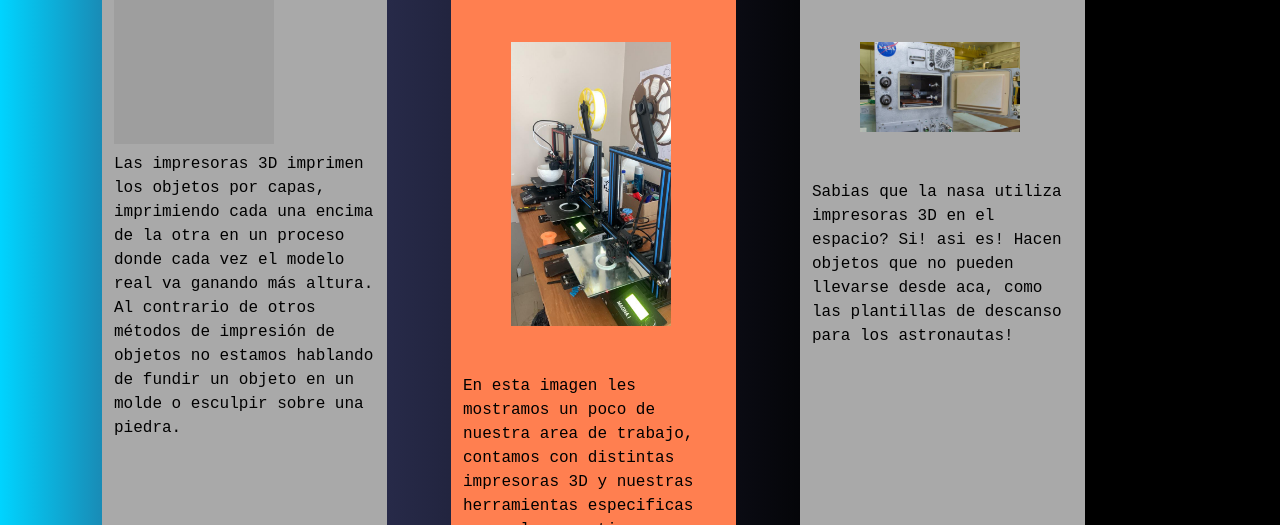
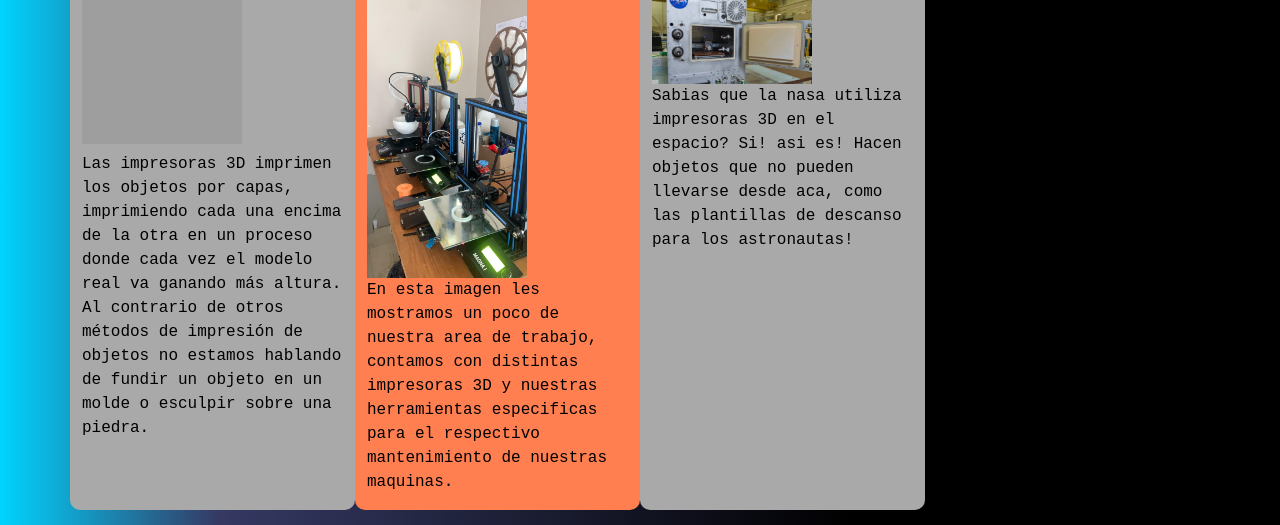
Before and after one commit to GonzaloCorrad1/CoderHouse, a website: page index.html in a window 1280 px wide. Shown: the part 577-1102 px from the top of the page. Drawn offline with nearby package versions, Linux system fonts and the light colour scheme; grey boxes are pictures that could not be loaded.

Commit message:
correcciones

```diff
--- a/css/style.css
+++ b/css/style.css
@@ -62,7 +62,7 @@ img {
 .funcionamiento {
   background-color: darkgray;
   border-radius: 10px;
-  margin: 1rem 2rem;
+  margin: 1rem 0rem;
 }
 
 .funcionamiento p {
@@ -73,7 +73,7 @@ img {
 .taller {
   background-color: coral;
   border-radius: 10px;
-  margin: 1rem 2rem;
+  margin: 1rem 0rem;
 }
 
 .taller p {
@@ -84,7 +84,7 @@ img {
 .datos {
   background-color: darkgray;
   border-radius: 10px;
-  margin: 1rem 2rem;
+  margin: 1rem 0rem;
 }
 
 .datos p {
@@ -304,12 +304,6 @@ main .multimedia h2 p {
   margin: 2rem;
 }
 
-main .multimedia img {
-  margin: 3rem;
-}
 
-main .multimedia .funcionamiento-video {
-  margin: 3rem;
-}
 
 /*# sourceMappingURL=style.css.map */
--- a/index.html
+++ b/index.html
@@ -4,6 +4,8 @@
     <meta charset="UTF-8">
     <meta http-equiv="X-UA-Compatible" content="IE=edge">
     <meta name="viewport" content="width=device-width, initial-scale=1.0">
+    <meta name="description" content="Pagina WEB de un emprendimiento de impresoras 3D, cuenta con catalogo y pagina de contacto para realizar consultas, sugerencias y/o pedidos.">
+
     <title>Document</title>
     <link href="https://cdn.jsdelivr.net/npm/bootstrap@5.3.0-alpha1/dist/css/bootstrap.min.css" rel="stylesheet" integrity="sha384-GLhlTQ8iRABdZLl6O3oVMWSktQOp6b7In1Zl3/Jr59b6EGGoI1aFkw7cmDA6j6gD" crossorigin="anonymous">
 
@@ -95,7 +97,7 @@
 
             <h5>Mapa del Sitio</h5>
 
-            <ul>
+            <ul class="mapa-links">
                 <li><a href="./index.html">Inicio</a></li>
                 <li><a href="./html/materiaprima.html">Materia Prima</a></li>
                 <li><a href="./html/catalogo.html">Catalogo</a></li>
```
